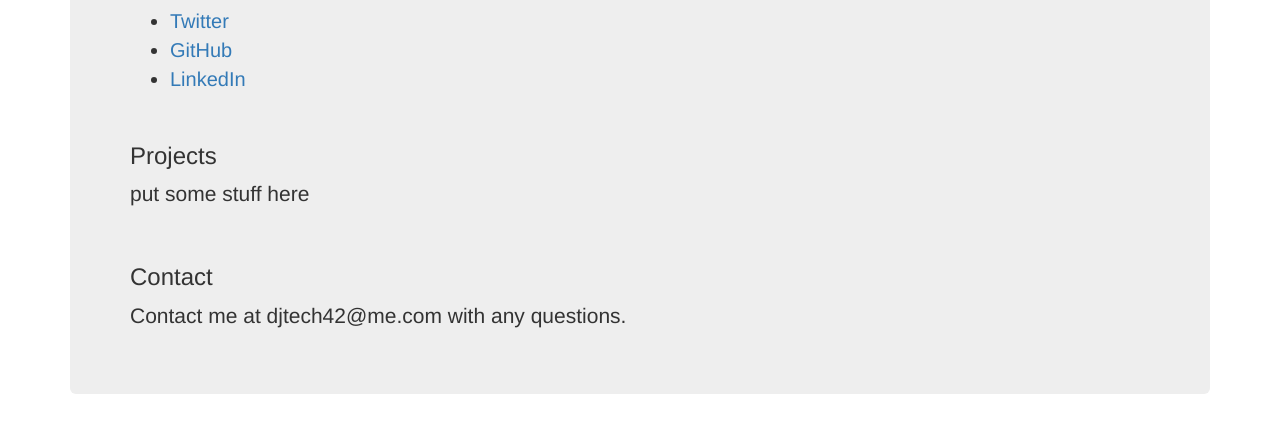
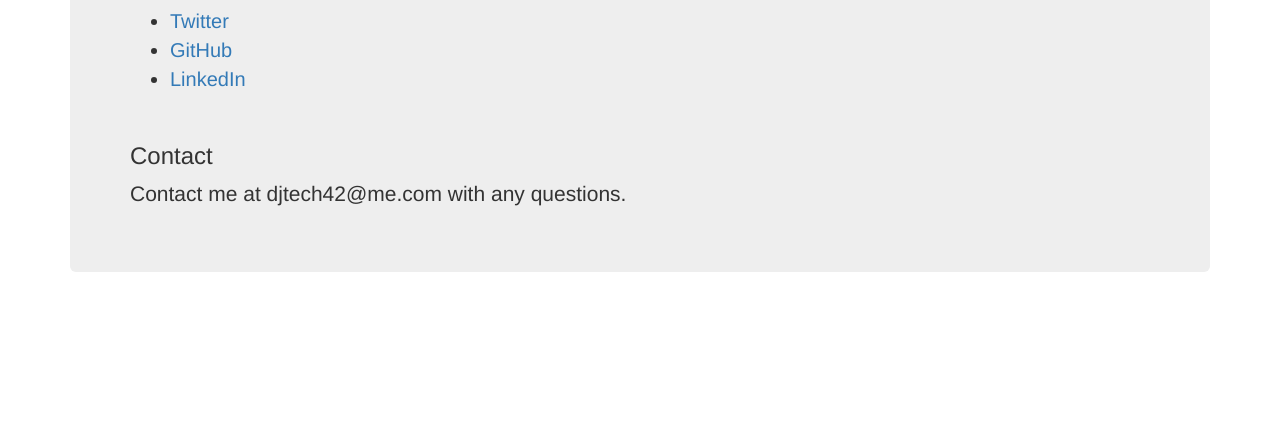
Before and after one commit to djtech42/djtech42.github.io, a plain HTML site: page index.html in a window 1280 px wide. Shown: the part 1411-1835 px from the top of the page. After the commit the page ends 1713 px from the top, so only its background shows below. Drawn offline with nearby package versions, Linux system fonts and the light colour scheme.

Commit message:
remove projects list

```diff
--- a/index.html
+++ b/index.html
@@ -41,9 +41,6 @@
                             <li><a href="https://www.linkedin.com/in/djtech42/" target="_blank">LinkedIn</a></li>
                         </ul>
                         <br />
-                        <h3>Projects</h3>
-                        <p>put some stuff here</p>
-                        <br />
                         <h3>Contact</h3>
                         <p>Contact me at djtech42@me.com with any questions.</p>
                     </div>
```
